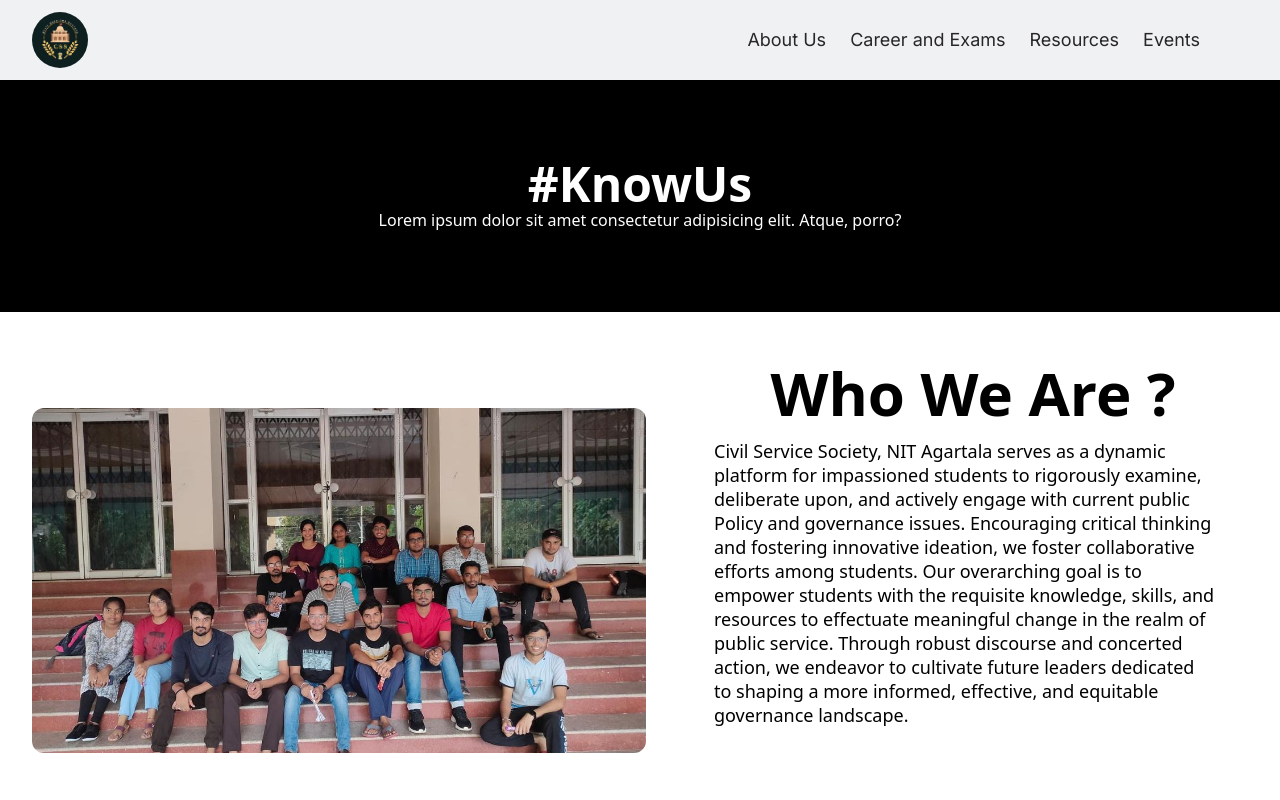
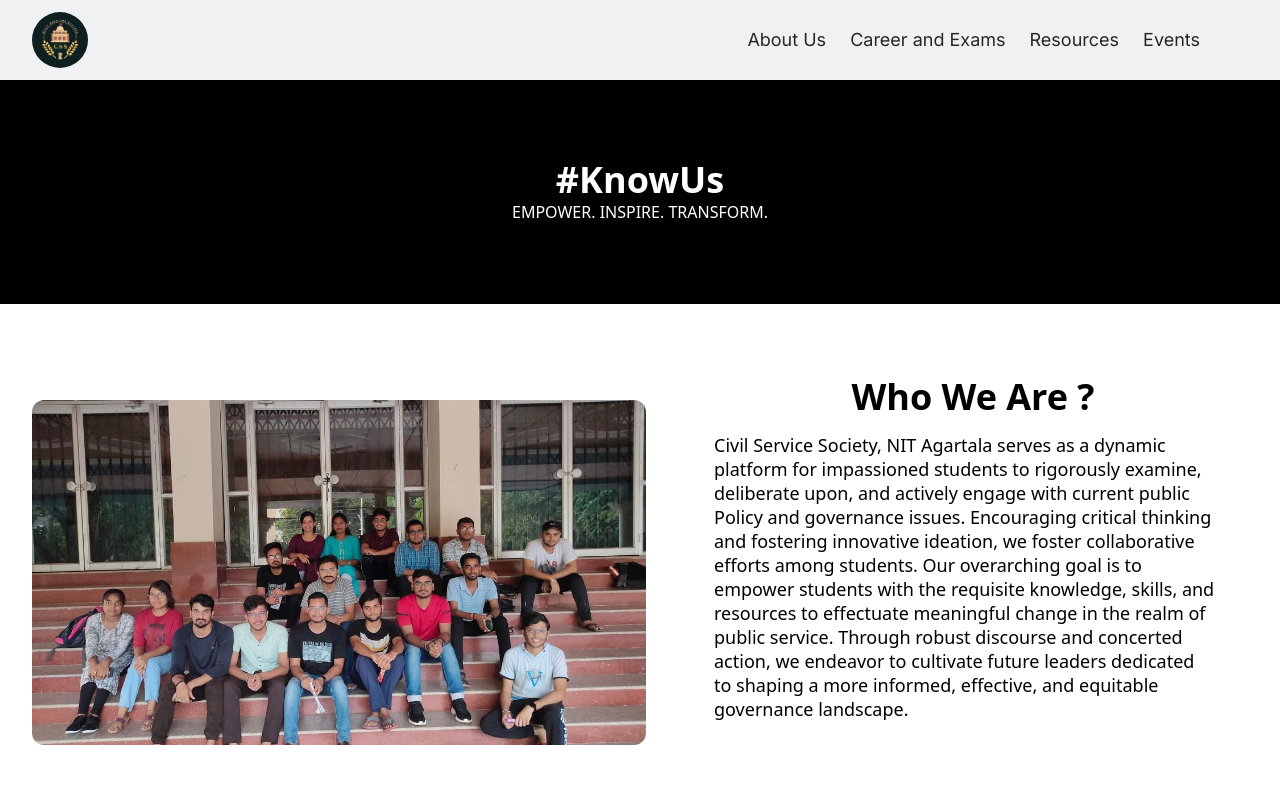
Before and after one commit to Courage003/CSS-official-Website, a React (Vite) app: page /about in a window 1280 px wide. Shown: the top 800 px of the page. Built offline with nearby package versions, Linux system fonts and the light colour scheme.

Commit message:
issue fixed

```diff
--- a/src/components/about/About.jsx
+++ b/src/components/about/About.jsx
@@ -3,14 +3,14 @@ import grp from "../../assets/grpPhoto.jpg";
 
 export default function About() {
   return (
-    <section className="container w-screen transition">
+    <section className="container w-full transition">
       <div
-        className="mb-12 w-screen p-20 text-center text-white"
+        className="mb-12 w-full p-20 text-center text-white"
         style={{ background: "#000" }}
       >
-        <h4 className="text-5xl font-bold">#KnowUs</h4>
+        <h4 className="text-4xl font-bold">#KnowUs</h4>
         <p>
-          Lorem ipsum dolor sit amet consectetur adipisicing elit. Atque, porro?
+        EMPOWER. INSPIRE. TRANSFORM.
         </p>
       </div>
       <div className="w-screen">
@@ -19,7 +19,7 @@ export default function About() {
             <img src={grp} alt="grpPhoto" style={{ borderRadius: "12px" }} />
           </div>
           <div className="ml-1 flex lg:w-1/2 flex-col items-center justify-center">
-            <h4 className="text-center text-6xl font-bold">Who We Are ?</h4>
+            <h4 className="text-center text-4xl font-bold">Who We Are ?</h4>
             <p className="tracking-lg w-fit px-16 lg:px-12 lg:pr-16 pt-4 text-lg leading-6 ">
                 Civil Service Society, NIT Agartala serves as a dynamic platform
                 for impassioned students to rigorously examine, deliberate upon,
@@ -36,10 +36,10 @@ export default function About() {
             <br />
 
             <br />
-            <marquee loop="-1" scrollamount="5" width="100%">
+            {/* <marquee loop="-1" scrollAmount="5" width="20%" className="bg-slate-700 text-white">
                 Create stunning images with as much or as little control as you
                 like thanks to a choice of Basic and Creative modes.
-            </marquee>
+            </marquee> */}
             </div>
         </div>
         </div>
```
Lines whose indentation alone changed are shown as unchanged.
